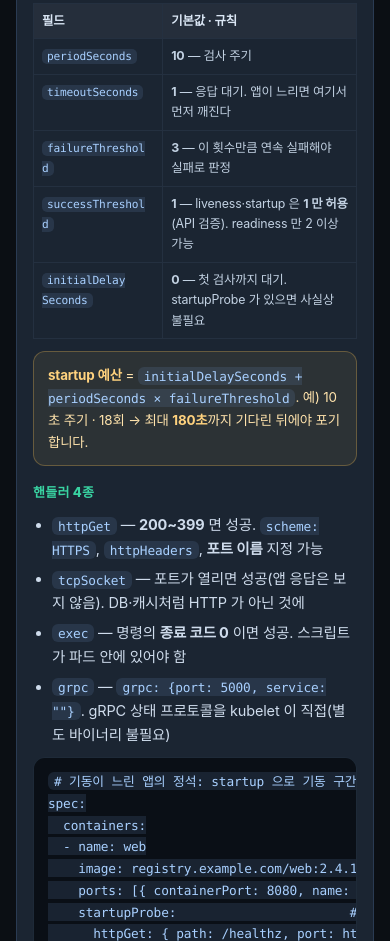
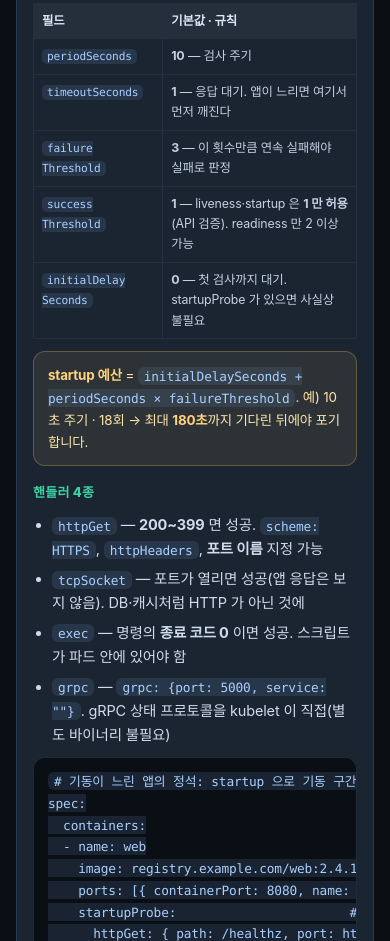
Before and after one commit to clghks86/cka-daily-quiz, a plain HTML site: page 2026-11-27.html in a window 390 px wide. Shown: the part 1252-2193 px from the top of the page. Drawn offline with Linux system fonts and the light colour scheme.

Commit message:
Day 09: mobile breaks for probe threshold fields

```diff
--- a/2026-11-27.html
+++ b/2026-11-27.html
@@ -312,8 +312,8 @@
           <tr><th>필드</th><th>기본값 · 규칙</th></tr>
           <tr><td><code>periodSeconds</code></td><td><b>10</b> — 검사 주기</td></tr>
           <tr><td><code>timeoutSeconds</code></td><td><b>1</b> — 응답 대기. 앱이 느리면 여기서 먼저 깨진다</td></tr>
-          <tr><td><code>failureThreshold</code></td><td><b>3</b> — 이 횟수만큼 연속 실패해야 실패로 판정</td></tr>
-          <tr><td><code>successThreshold</code></td><td><b>1</b> — liveness·startup 은 <b>1 만 허용</b>(API 검증). readiness 만 2 이상 가능</td></tr>
+          <tr><td><code>failure<br class="mb">Threshold</code></td><td><b>3</b> — 이 횟수만큼 연속 실패해야 실패로 판정</td></tr>
+          <tr><td><code>success<br class="mb">Threshold</code></td><td><b>1</b> — liveness·startup 은 <b>1 만 허용</b>(API 검증). readiness 만 2 이상 가능</td></tr>
           <tr><td><code>initialDelay<br class="mb">Seconds</code></td><td><b>0</b> — 첫 검사까지 대기. startupProbe 가 있으면 사실상 불필요</td></tr>
         </table>
         <div class="callout"><b>startup 예산</b> = <code>initialDelaySeconds + periodSeconds × failureThreshold</code>. 예) 10초 주기 · 18회 → 최대 <b>180초</b>까지 기다린 뒤에야 포기합니다.</div>
```
